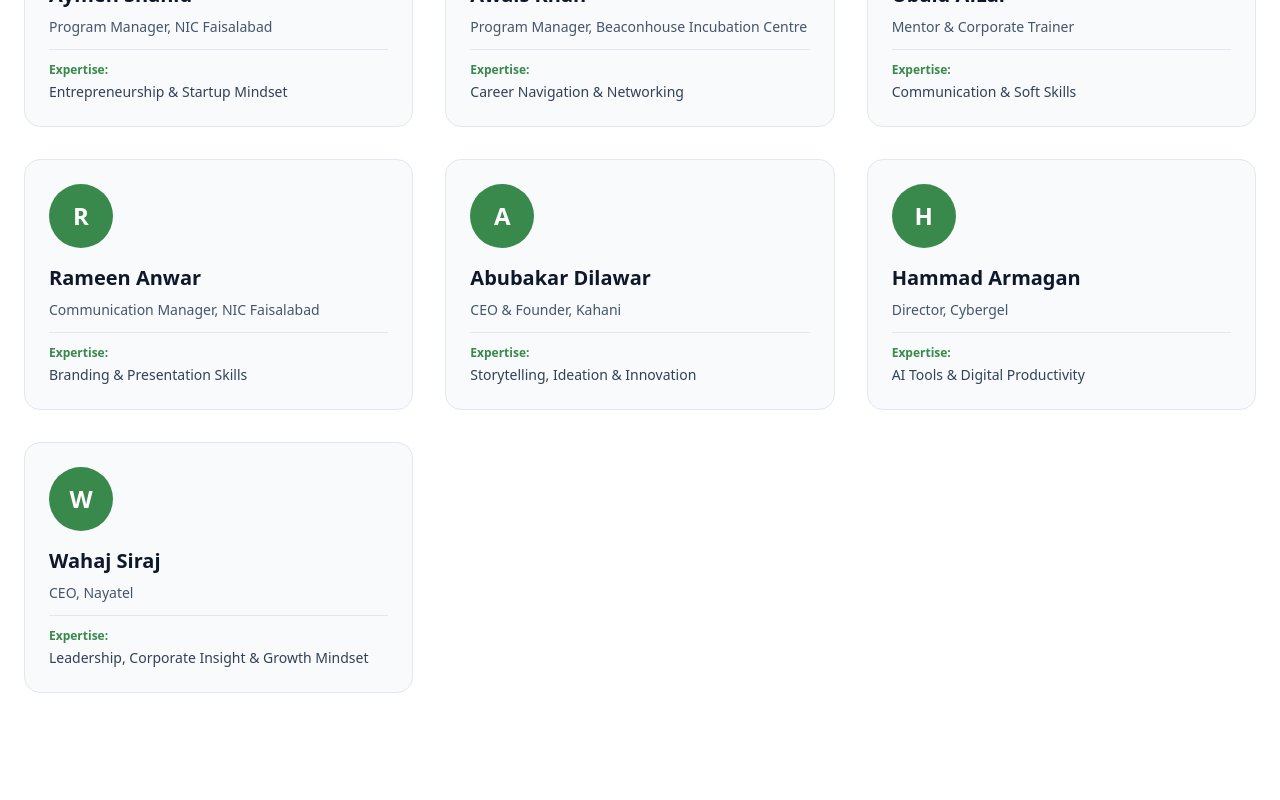
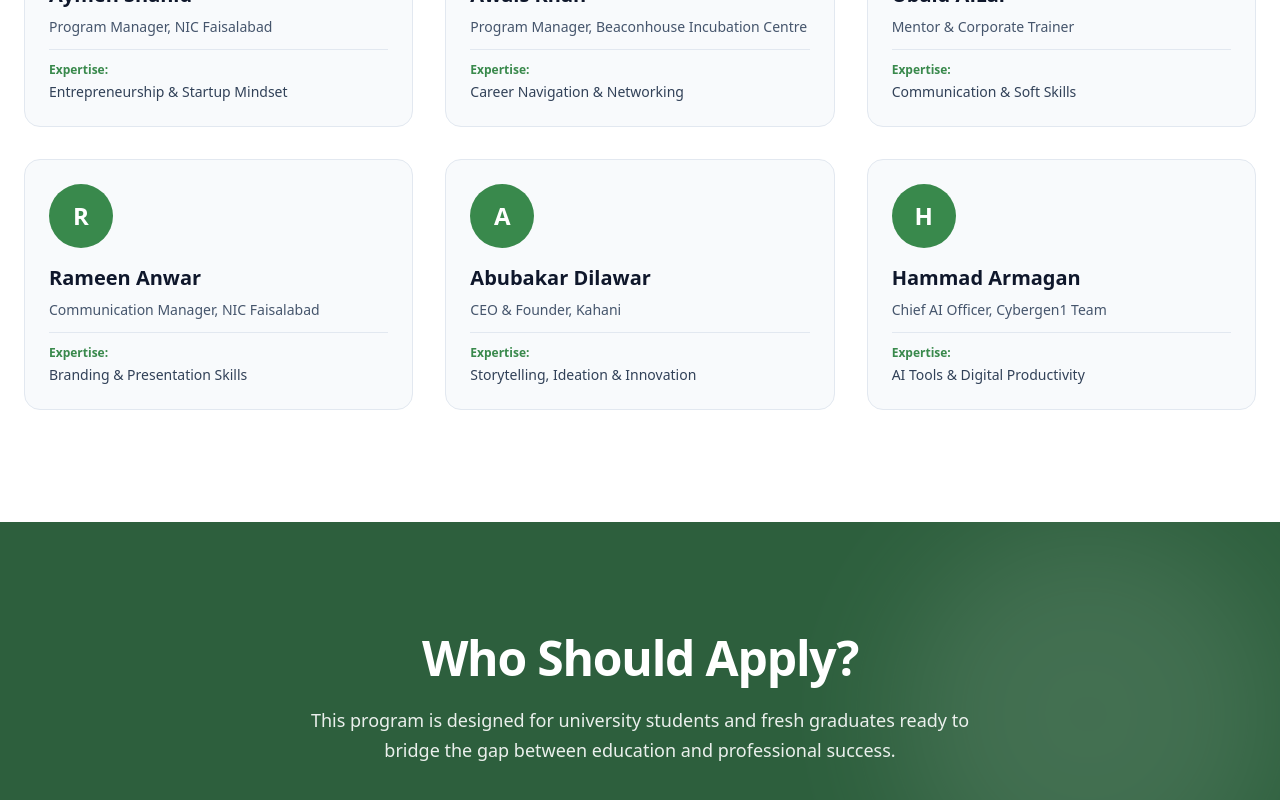
Before and after one commit to asyncdevem/himmatkaar, a Next.js app: page /launchpad in a window 1280 px wide. Shown: the part 3984-4784 px from the top of the page. Built offline with nearby package versions, Linux system fonts and the light colour scheme.

Commit message:
feat(launchpad): update mentor details for improved accuracy

```diff
--- a/app/launchpad/page.tsx
+++ b/app/launchpad/page.tsx
@@ -213,8 +213,7 @@ export default function Launchpad() {
               { name: "Ubaid Afzal", role: "Mentor & Corporate Trainer", expertise: "Communication & Soft Skills" },
               { name: "Rameen Anwar", role: "Communication Manager, NIC Faisalabad", expertise: "Branding & Presentation Skills" },
               { name: "Abubakar Dilawar", role: "CEO & Founder, Kahani", expertise: "Storytelling, Ideation & Innovation" },
-              { name: "Hammad Armagan", role: "Director, Cybergel", expertise: "AI Tools & Digital Productivity" },
-              { name: "Wahaj Siraj", role: "CEO, Nayatel", expertise: "Leadership, Corporate Insight & Growth Mindset" }
+              { name: "Hammad Armagan", role: "Chief AI Officer, Cybergen1 Team", expertise: "AI Tools & Digital Productivity" }
             ].map((mentor, index) => (
               <motion.div
                 key={index}
```
